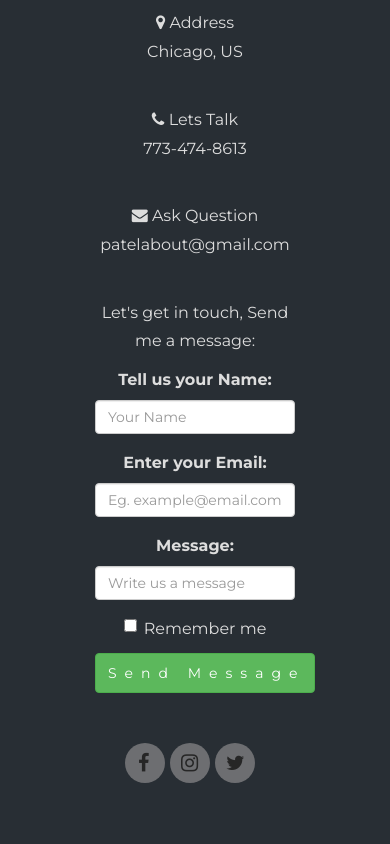
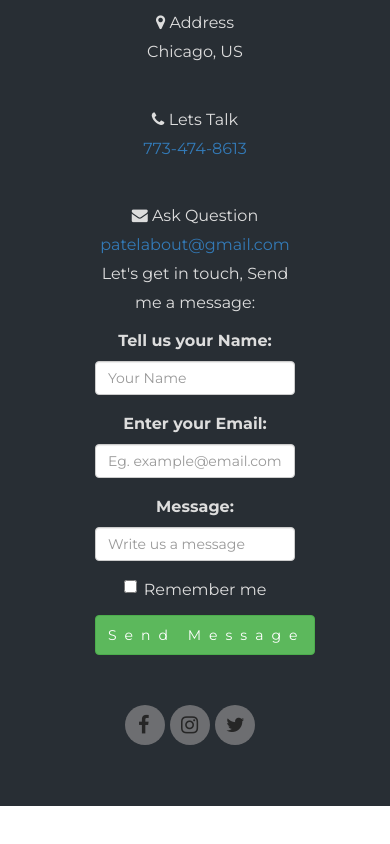
Before and after one commit to avanish-patel/portfolio, an Angular app: page / in a window 390 px wide. Shown: the part 5512-6356 px from the top of the page. After the commit the page ends 6318 px from the top, so only its background shows below. Built offline with nearby package versions, Linux system fonts and the light colour scheme.

Commit message:
Added phone and email to click

```diff
--- a/src/app/app.component.html
+++ b/src/app/app.component.html
@@ -73,23 +73,21 @@
         <p>
             Chicago, US
           </p>
-          <br/>
+      <br/>
         <div>
             <i class="fa fa-phone" aria-hidden="true"></i> Lets Talk
         </div>
 
         <p>
-          773-474-8613
+            <a href="tel:+1(773)474-8613">773-474-8613</a>
         </p>
         <br/>
         <div>
             <i class="fa fa-envelope" aria-hidden="true"></i> Ask Question
         </div>
 
-        <p>
-          patelabout@gmail.com
-        </p>
-        <br/>
+        <a href="mailto:patelabout@gmail.com">patelabout@gmail.com</a>
+
       </div>
       <div class="col-sm-6 contact-form">
 
```
